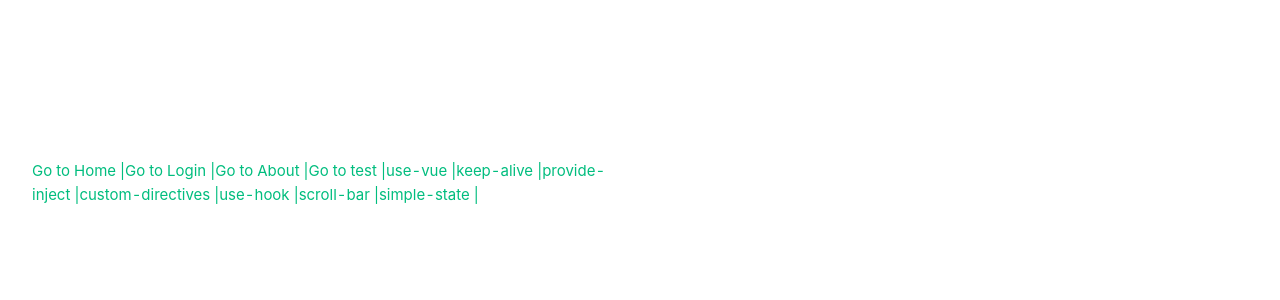
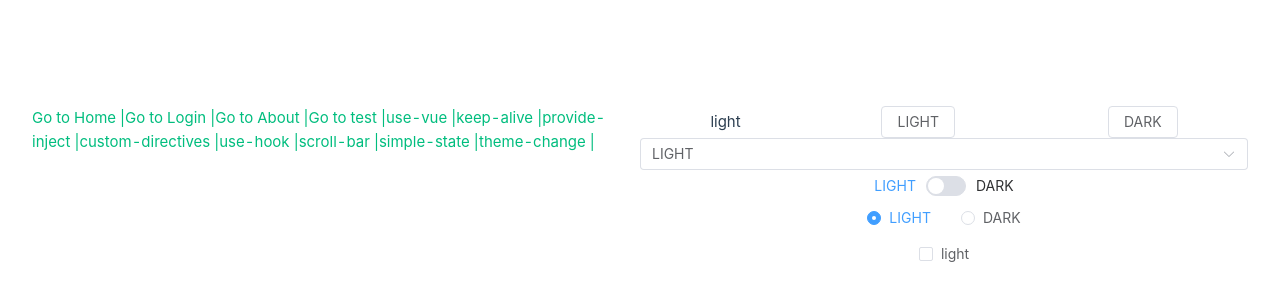
Before and after one commit to AnnaAllen/vue3-demo, a Vue app: page /theme-change in a window 1280 px wide. Shown: the part 210-510 px from the top of the page. Built offline with nearby package versions, Linux system fonts and the light colour scheme.

Commit message:
主题切换

```diff
--- a/src/App.vue
+++ b/src/App.vue
@@ -19,6 +19,8 @@
     <router-link to="/scroll-bar">scroll-bar |</router-link>
     <!-- 简单状态管理 -->
     <router-link to="/simple-state">simple-state |</router-link>
+    <!-- 主题切换 -->
+    <router-link to="/theme-change">theme-change |</router-link>
   </p>
   <!-- 路由出口 -->
   <!-- 路由匹配到的组件将渲染在这里 -->
--- a/src/router/index.ts
+++ b/src/router/index.ts
@@ -84,6 +84,12 @@ const router = createRouter({
       path: '/simple-state',
       name: 'simple-state',
       component: () => import('@/views/simple-state/index.vue')
+    },
+    // 主题切换
+    {
+      path: '/theme-change',
+      name: 'theme-change',
+      component: () => import('@/views/theme-change/index.vue')
     }
   ]
 })
--- /dev/null
+++ b/src/stores/theme.ts
@@ -0,0 +1,18 @@
+import { ref, watch } from 'vue'
+import { defineStore } from 'pinia'
+
+export const useThemeStore = defineStore('theme', () => {
+
+  const theme = ref('light')
+
+  const toggle = (val: string) => theme.value = val
+
+  watch(theme, (newVal, oldVal) => {
+    console.log(document.querySelector('html'), 'document.querySelector')
+
+    document.querySelector('html')?.classList.remove(oldVal)
+    document.querySelector('html')?.classList.add(newVal)
+  })
+
+  return { theme, toggle }
+})
--- /dev/null
+++ b/src/views/theme-change/index.vue
@@ -0,0 +1,51 @@
+<template>
+  <div>
+    <div class="container">
+      <div>{{ theme }}</div>
+      <el-button @click="() => toggle('light')">LIGHT</el-button>
+      <el-button @click="() => toggle('dark')">DARK</el-button>
+    </div>
+    <div class="container">
+      <el-select v-model="theme" full>
+        <el-option value="light" label="LIGHT"></el-option>
+        <el-option value="dark" label="DARK"></el-option>
+      </el-select>
+    </div>
+    <div class="container">
+      <el-switch
+        v-model="theme"
+        inactive-text="LIGHT"
+        active-text="DARK"
+        active-value="dark"
+        inactive-value="light"
+      ></el-switch>
+    </div>
+    <div class="container">
+      <el-radio-group v-model="theme">
+        <el-radio label="light">LIGHT</el-radio>
+        <el-radio label="dark">DARK</el-radio>
+      </el-radio-group>
+    </div>
+    <div class="container">
+      <el-checkbox v-model="theme" false-label="light" true-label="dark" :label="theme" size="large" />
+    </div>
+  </div>
+</template>
+
+<script setup lang="ts">
+import { storeToRefs } from 'pinia'
+import { useThemeStore } from '@/stores/theme'
+
+const { toggle } = useThemeStore()
+const { theme } = storeToRefs(useThemeStore())
+</script>
+
+<style>
+.container {
+  display: flex;
+  flex-direction: row;
+  text-align: center;
+  align-items: center;
+  justify-content: space-around;
+}
+</style>
```
Also changed, not shown: src/static/theme/base.css (added, +54 -0 lines), src/static/theme/root.css (added, +38 -0 lines).
